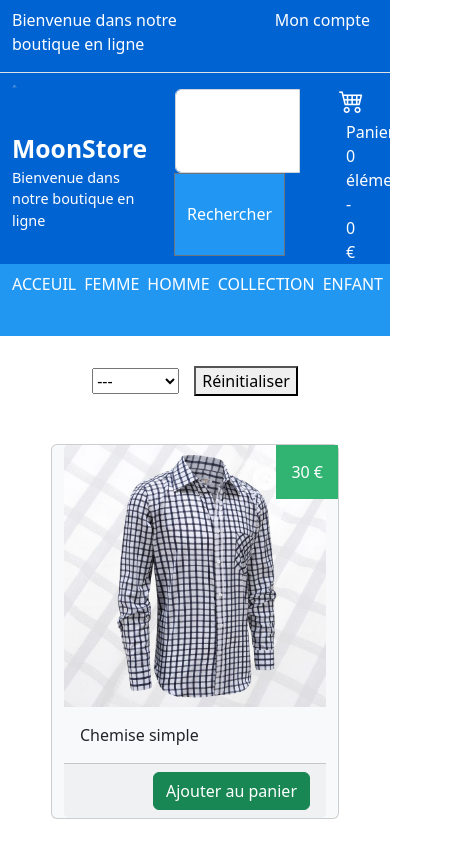
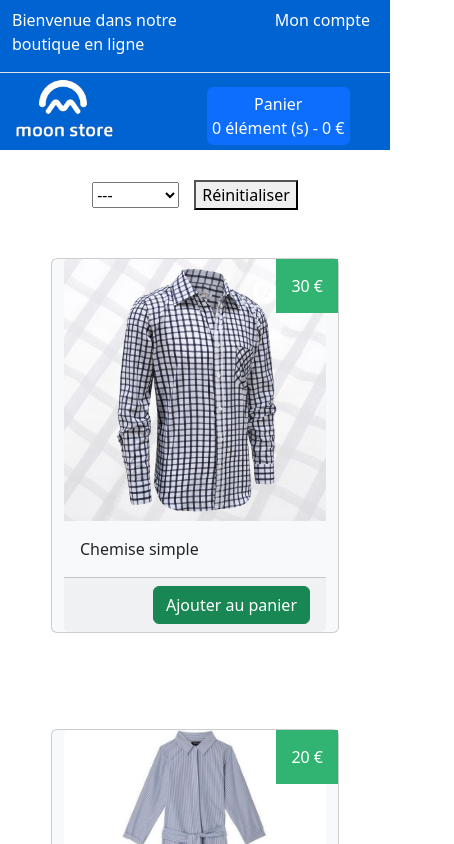
Before and after one commit to ValdesAGB/moon-store, a React (Create React App) app: page / in a window 390 px wide. Shown: the top 844 px of the page, 454 px wide, since content can reach past the window. Built offline with nearby package versions, Linux system fonts and the light colour scheme.

Commit message:
Mise à jour de la responsivité du site

```diff
--- a/src/components/Cart.js
+++ b/src/components/Cart.js
@@ -18,14 +18,44 @@
       }
     }
   }
+  /* let nameClothe = cart.reduce(
+    (acc, clotheItem) =>
+      acc +
+      ' ' +
+      clotheItem.name +
+      ' ' +
+      clotheItem.price +
+      '€' +
+      ' x ' +
+      clotheItem.amount,
+    []
+  )
 
+  function orderCart() {
+    alert(`Commande de : ${nameClothe} `)
+    //setCart([])
+  }*/
+  let amountClothe = cart.reduce(
+    (acc, clotheItem) => acc + clotheItem.amount,
+    0
+  )
   return (
     <React.Fragment>
       <i
-        className="bi bi-cart4 fs-2 btn text-white p-0"
+        className="bi bi-cart4 fs-2 btn text-white p-0 d-md-flex d-none "
         data-bs-toggle="modal"
         data-bs-target="#exampleModal"
       ></i>
+      <div
+        className="btn btn-primary fw-light d-md-none p-1"
+        data-bs-toggle="modal"
+        data-bs-target="#exampleModal"
+      >
+        <div>Panier</div>
+        <div>
+          {amountClothe} élément (s) - {total} €
+        </div>
+      </div>
 
       <div
         className="modal fade text-black"
@@ -57,9 +87,9 @@
                     <div className="col-10">
                       {name} : {price} € x {amount}
                     </div>
-                    <div className=" col-1">
+                    <div className=" col-2">
                       <i
-                        className="bi bi-x-lg btn text-danger fs-5"
+                        className="bi bi-x-lg btn text-danger"
                         onClick={() => withdrawCart(name, price)}
                       ></i>
                     </div>
@@ -70,6 +100,17 @@
               <div className="modal-body text-black">Votre panier est vide</div>
             )}
             <div className="modal-footer ">
+              {cart.length > 0 ? (
+                <span>
+                  <button
+                    className="btn btn-success fw-light"
+                    //onClick={() => orderCart()}
+                  >
+                    Passer la commande
+                  </button>
+                </span>
+              ) : null}
+
               <span className="mx-4">
                 <h5 className="fw-light">Total : {total} € </h5>
               </span>
--- a/src/components/Header/Header2.js
+++ b/src/components/Header/Header2.js
@@ -19,11 +19,11 @@
       className="row text-white border-top"
       style={{ backgroundColor: '#0063d2' }}
     >
-      <div className="col-6 row">
-        <div className="col-2">
+      <div className="row col-6 col-md-7 col-lg-6 col-xl-7 d-flex align-items-center ">
+        <div className="col-9 col-lg-3 col-md-4 col-xl-2">
           <img src={moonstore} alt={`${siteName} - cover`} className="w-100" />
         </div>
-        <div className="col">
+        <div className="col-lg-9 col-md-8 col-xl-10 d-none d-md-block">
           <div className="fw-bold fs-2">{siteName}</div>
           <div className="fw-light" style={{ fontSize: '0.9em' }}>
             {welcomeMessage}
@@ -31,23 +31,23 @@
         </div>
       </div>
 
-      <div className="col-6 row g-2 fw-light">
-        <div className="col input-group text-white pb-2">
-          <input type="search" className="form-control" />
+      <div className="row col col-md-5 col-lg-6 col-xl-5 fw-light  d-flex align-items-center justify-content-end">
+        <div className="text-white col-lg-5 col-xl-5 col-md-2 d-none d-lg-block">
+          <input type="search" className="col-7" />
           <button
             type="submit"
-            className="fw-light btn text-white btn-outline-secondary rounded-0"
+            className="fw-light btn text-white btn-outline-secondary rounded-0 col-5 p-0"
             style={{ backgroundColor: '#2196f3' }}
           >
-            Rechercher
+            Search
           </button>
         </div>
 
-        <div className="col-5 ps-5 row d-flex justify-content-end">
-          <div className="col-2 mx-2">
+        <div className="row d-flex  justify-content-end col-md-10 col-lg-6  col-12 col-xl-6  offset-1">
+          <div className="col-md-3 col-lg-2 col-xl-3   mt-2 ">
             <Cart cart={cart} setCart={setCart} total={total} />
           </div>
-          <div className="col">
+          <div className="col-md-9 col-lg-10 col-xl-9 d-none d-md-block  ">
             <div>Panier</div>
             <div>
               {amountClothe} élément(s) - {total} €
--- a/src/components/Navbarre.js
+++ b/src/components/Navbarre.js
@@ -5,7 +5,7 @@
   return (
     <React.Fragment>
       <section
-        className="row text-white fw-light "
+        className="row text-white fw-light d-none d-md-flex"
         style={{ backgroundColor: '#2197f2' }}
       >
         <ul className="list-inline d-flex justify-content-evenly gy-2">
```
